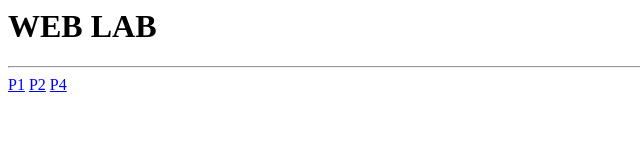
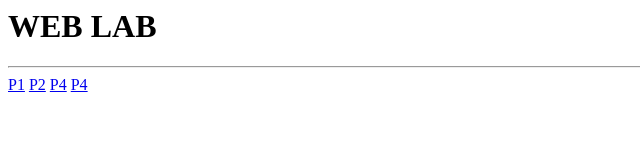
Before and after one commit to Jhanvi0610/WebLab, a plain HTML site: page index.html in a window 1280 px wide. Shown: the full height of the page, 0-640 px from the left. Drawn offline with Linux system fonts and the light colour scheme.

Commit message:
Add link to p4.style.css in index.html

```diff
--- a/index.html
+++ b/index.html
@@ -10,6 +10,7 @@
     <a href="p1.html">P1</a>
     <a href="p2.html">P2</a>
     <a href="p4.xml">P4</a>
+    <a href="p4.style.css">P4</a>
     <br>
 
   </body>
```
